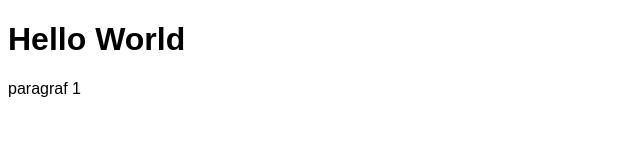
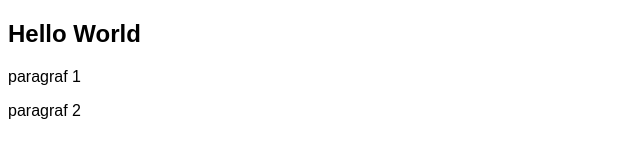
Before and after one commit to rezzamuhammad12/rekweb-pertemuan-3, a plain HTML site: page index.html in a window 1280 px wide. Shown: the whole page, without its empty margins (0-640 px from the left). Drawn offline with Linux system fonts and the light colour scheme.

Commit message:
menambah paragraf dan merubah h1 menjadi h2

```diff
--- a/index.html
+++ b/index.html
@@ -6,8 +6,9 @@
 </head>
 <body>
 
-	<h1>Hello World</h1>
+	<h2>Hello World</h2>
 	<p>paragraf 1</p>
+	<p>paragraf 2</p>
 
 <script type="text/javascript" src="script.js"></script>
 </body>
```
